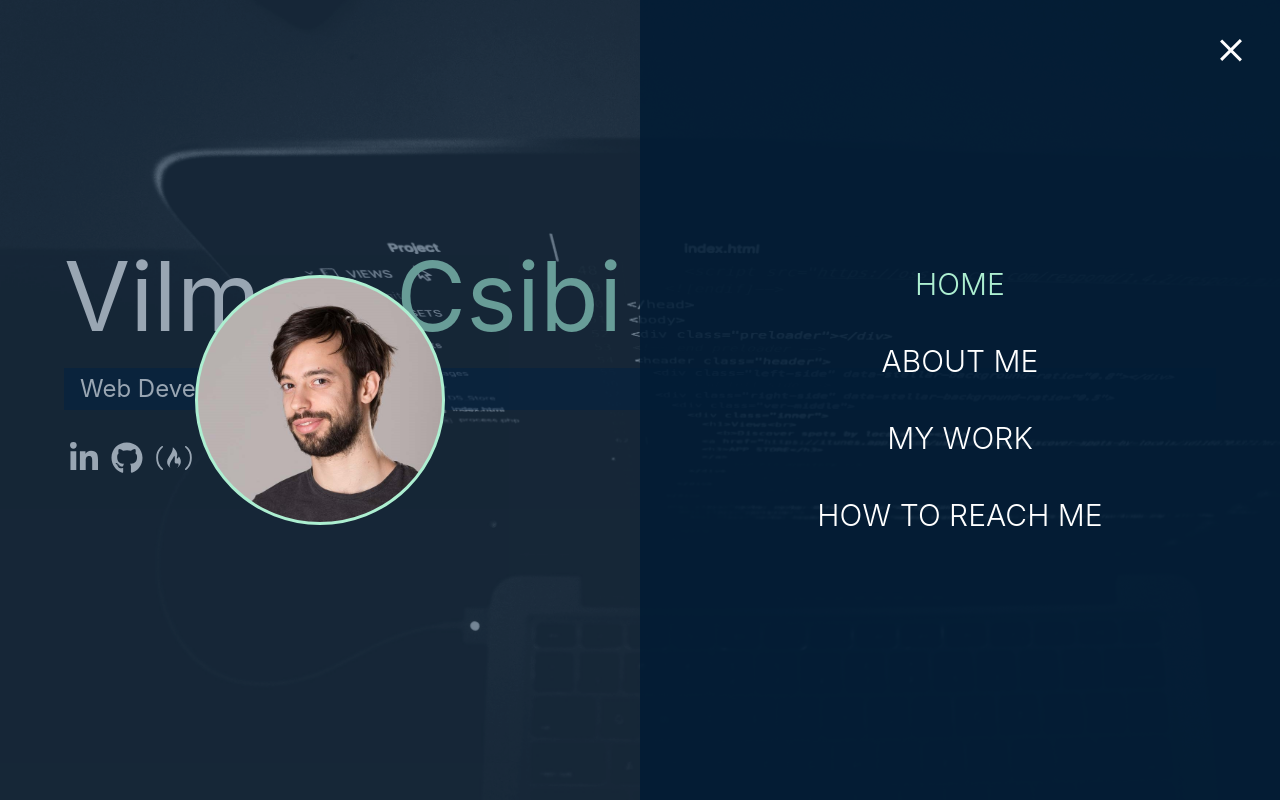
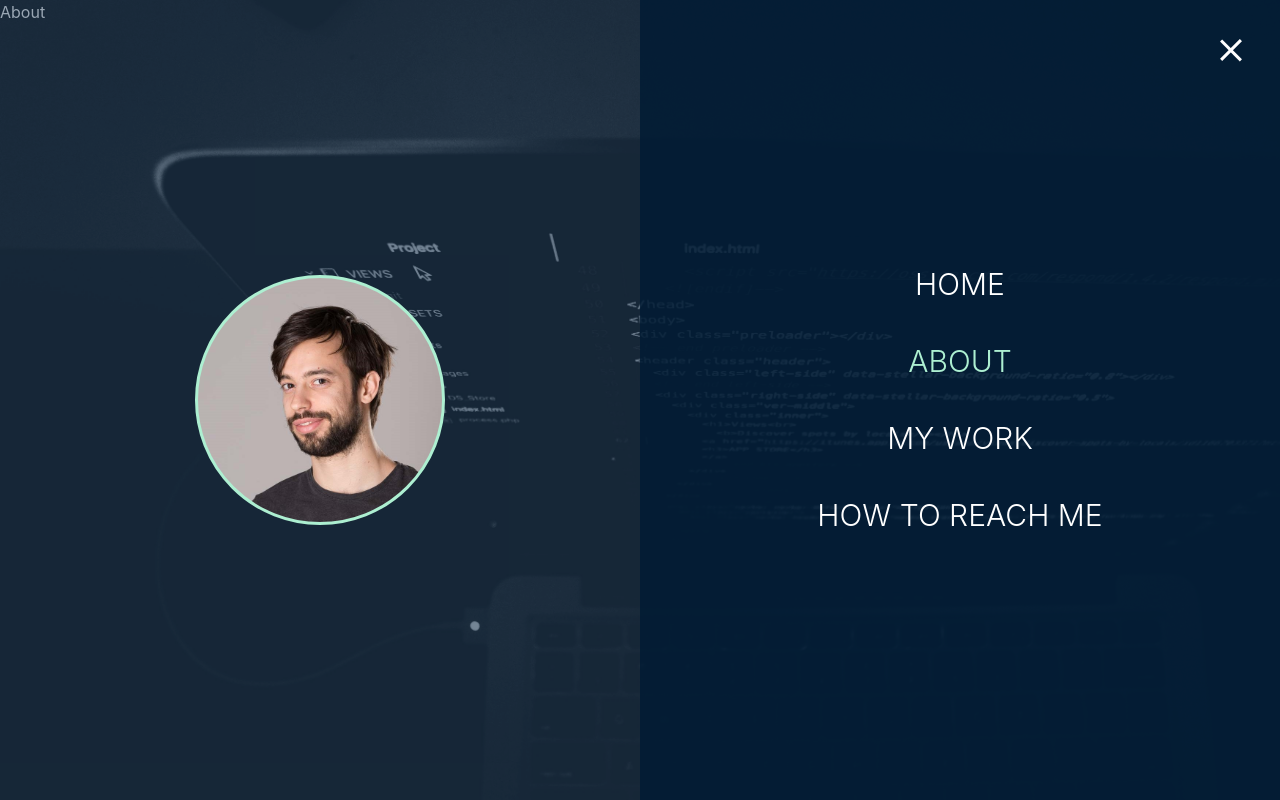
Before and after one commit to csibivili/csvportfolio, a React (Create React App) app: page /about in a window 1280 px wide. Both pictures are taken after a click on the element 1231 px from the left and 47 px from the top of the page. Built offline with nearby package versions, Linux system fonts and the light colour scheme.

Commit message:
add routing

```diff
--- a/package.json
+++ b/package.json
@@ -13,6 +13,7 @@
     "node-sass": "^4.13.0",
     "react": "^16.12.0",
     "react-dom": "^16.12.0",
+    "react-router-dom": "^5.1.2",
     "react-scripts": "3.3.0"
   },
   "scripts": {
--- a/src/components/App.js
+++ b/src/components/App.js
@@ -1,12 +1,19 @@
 import React from "react";
+import { BrowserRouter as Router, Switch, Route } from "react-router-dom";
 import Header from "./header/Header";
 import Home from "./home/Home";
+import About from "./about/About";
 
 function App() {
   return (
     <>
-      <Header />
-      <Home />
+      <Router>
+        <Header />
+        <Switch>
+          <Route path="/" exact component={Home} />
+          <Route path="/about" component={About} />
+        </Switch>
+      </Router>
     </>
   );
 }
--- /dev/null
+++ b/src/components/about/About.js
@@ -0,0 +1,7 @@
+import React from "react";
+
+const About = () => {
+  return <div>About</div>;
+};
+
+export default About;
--- a/src/components/header/Header.js
+++ b/src/components/header/Header.js
@@ -14,6 +14,10 @@ class Header extends Component {
     this.setState({ open: !this.state.open });
   };
 
+  closeMenu = () => {
+    this.setState({ open: false });
+  };
+
   render() {
     return (
       <header>
@@ -25,7 +29,7 @@ class Header extends Component {
           <div className="btn-line"></div>
           <div className="btn-line"></div>
         </div>
-        <Menu open={this.state.open} />
+        <Menu isOpen={this.state.open} close={this.closeMenu} />
       </header>
     );
   }
--- a/src/components/header/menu/Menu.js
+++ b/src/components/header/menu/Menu.js
@@ -1,29 +1,30 @@
 import React from "react";
+import { NavLink } from "react-router-dom";
 import "./menu.scss";
 
-const Menu = ({ open }) => {
+const Menu = ({ isOpen, close }) => {
   return (
-    <nav className={"menu" + (open ? " show" : "")}>
-      <div className={"menu-branding" + (open ? " show" : "")}>
+    <nav className={"menu" + (isOpen ? " show" : "")}>
+      <div className={"menu-branding" + (isOpen ? " show" : "")}>
         <div className="portrait"></div>
       </div>
-      <ul className={"menu-nav" + (open ? " show" : "")}>
-        <li className={"nav-item current" + (open ? " show" : "")}>
-          <a href="/" className="nav-link">
+      <ul className={"menu-nav" + (isOpen ? " show" : "")}>
+        <li className={"nav-item" + (isOpen ? " show" : "")} onClick={close}>
+          <NavLink to="/" className="nav-link" activeClassName="current" exact>
             Home
-          </a>
+          </NavLink>
         </li>
-        <li className={"nav-item" + (open ? " show" : "")}>
-          <a href="/" className="nav-link">
-            About Me
-          </a>
+        <li className={"nav-item" + (isOpen ? " show" : "")} onClick={close}>
+          <NavLink to="/about" className="nav-link" activeClassName="current">
+            About
+          </NavLink>
         </li>
-        <li className={"nav-item" + (open ? " show" : "")}>
+        <li className={"nav-item" + (isOpen ? " show" : "")}>
           <a href="/" className="nav-link">
             My Work
           </a>
         </li>
-        <li className={"nav-item" + (open ? " show" : "")}>
+        <li className={"nav-item" + (isOpen ? " show" : "")}>
           <a href="/" className="nav-link">
             How To Reach Me
           </a>
--- a/src/components/header/menu/menu.scss
+++ b/src/components/header/menu/menu.scss
@@ -69,7 +69,7 @@
       transform: translate3d(0, 0, 0);
     }
 
-    &.current > a {
+    .current {
       color: $secondary-color;
     }
   }
```
Also changed, not shown: 1 other file (tests, documents, lock files or other folders).
